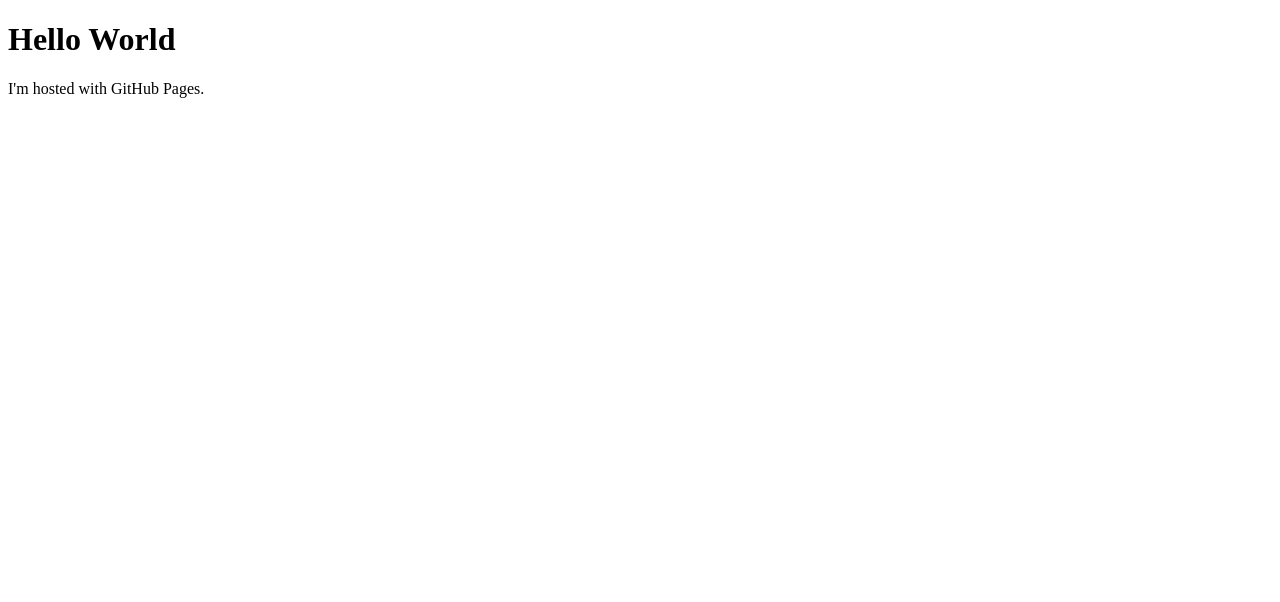
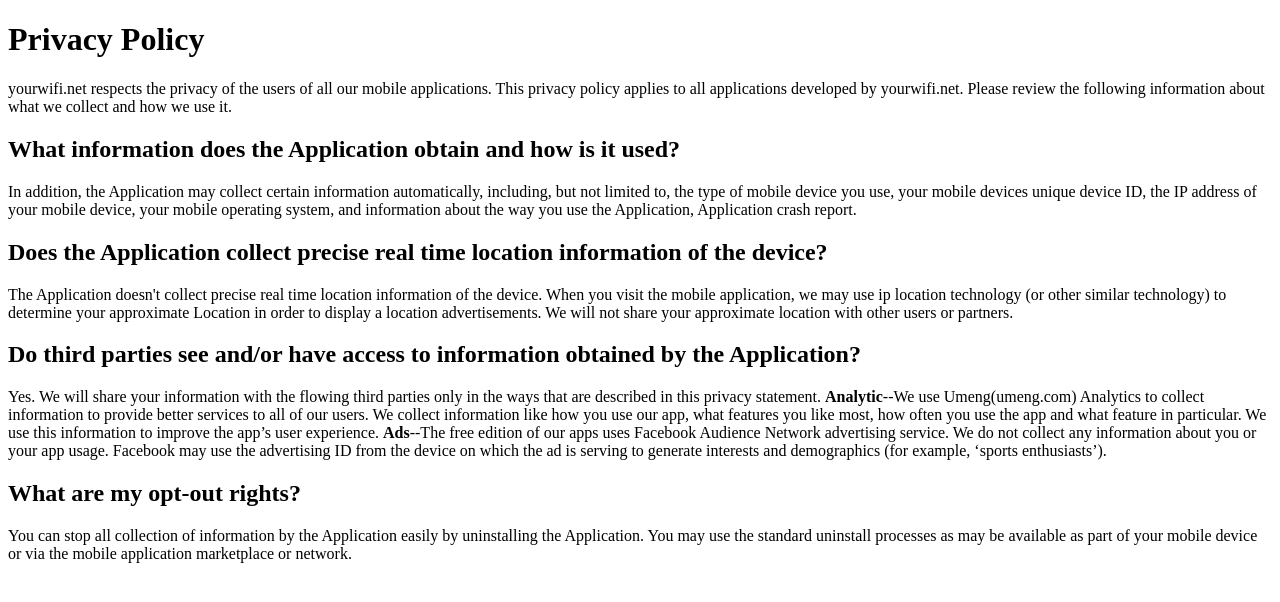
Before and after one commit to yourwifi/yourwifi.github.io, a plain HTML site: page index.html in a window 1280 px wide. Drawn offline with Linux system fonts and the light colour scheme.

Commit message:
Privacy Policy
Privacy Policy

```diff
--- a/index.html
+++ b/index.html
@@ -1,7 +1,40 @@
 <!DOCTYPE html>
 <html>
 <body>
-<h1>Hello World</h1>
-<p>I'm hosted with GitHub Pages.</p>
+  <h1>Privacy Policy</h1>
+  <p>
+    yourwifi.net  respects the privacy of the users of all our mobile applications.
+  This privacy policy applies to all applications developed by yourwifi.net.
+  Please review the following information about what we collect and how we use it.
+  </p>
+  <h2>What information does the Application obtain and how is it used?</h2>
+  <p>
+    In addition, the Application may collect certain information automatically, including,
+    but not limited to, the type of mobile device you use, your mobile devices unique device ID,
+    the IP address of your mobile device, your mobile operating system, and information about the way you use the Application,
+    Application crash report.
+  </p>
+  <h2>Does the Application collect precise real time location information of the device?</h2>
+  <p>
+    The Application doesn't collect precise real time location information of the device.
+    When you visit the mobile application, we may use ip location technology (or other similar technology)
+    to determine your approximate Location in order to display a location advertisements.
+    We will not share your approximate location with other users or partners.
+  </p>
+  <h2>Do third parties see and/or have access to information obtained by the Application?</h2>
+  <p>
+    Yes. We will share your information with the flowing third parties only in the ways that are described in this privacy statement.
+    <strong>Analytic</strong>--We use Umeng(umeng.com) Analytics to collect information to provide better services to all of our users.
+    We collect information like how you use our app, what features you like most, how often you use the app and what feature in particular.
+    We use this information to improve the app’s user experience.
+    <strong>Ads</strong>--The free edition of our apps uses Facebook Audience Network advertising service.
+    We do not collect any information about you or your app usage.
+    Facebook may use the advertising ID from the device on which the ad is serving to generate interests and demographics (for example, ‘sports enthusiasts’).
+  </p>
+  <h2>What are my opt-out rights?</h2>
+  <p>
+    You can stop all collection of information by the Application easily by uninstalling the Application.
+    You may use the standard uninstall processes as may be available as part of your mobile device or via the mobile application marketplace or network.
+  </p>
 </body>
 </html>
```
